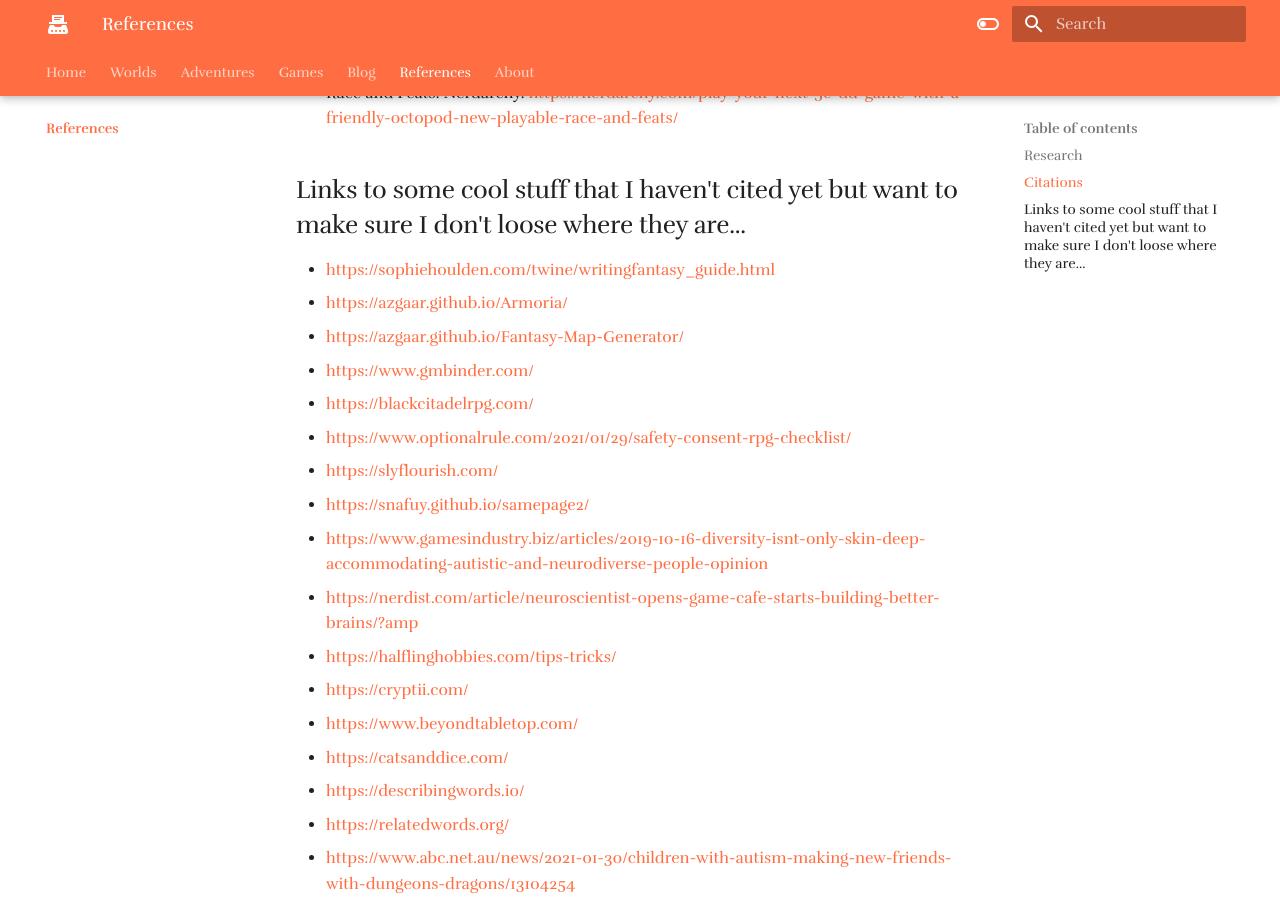
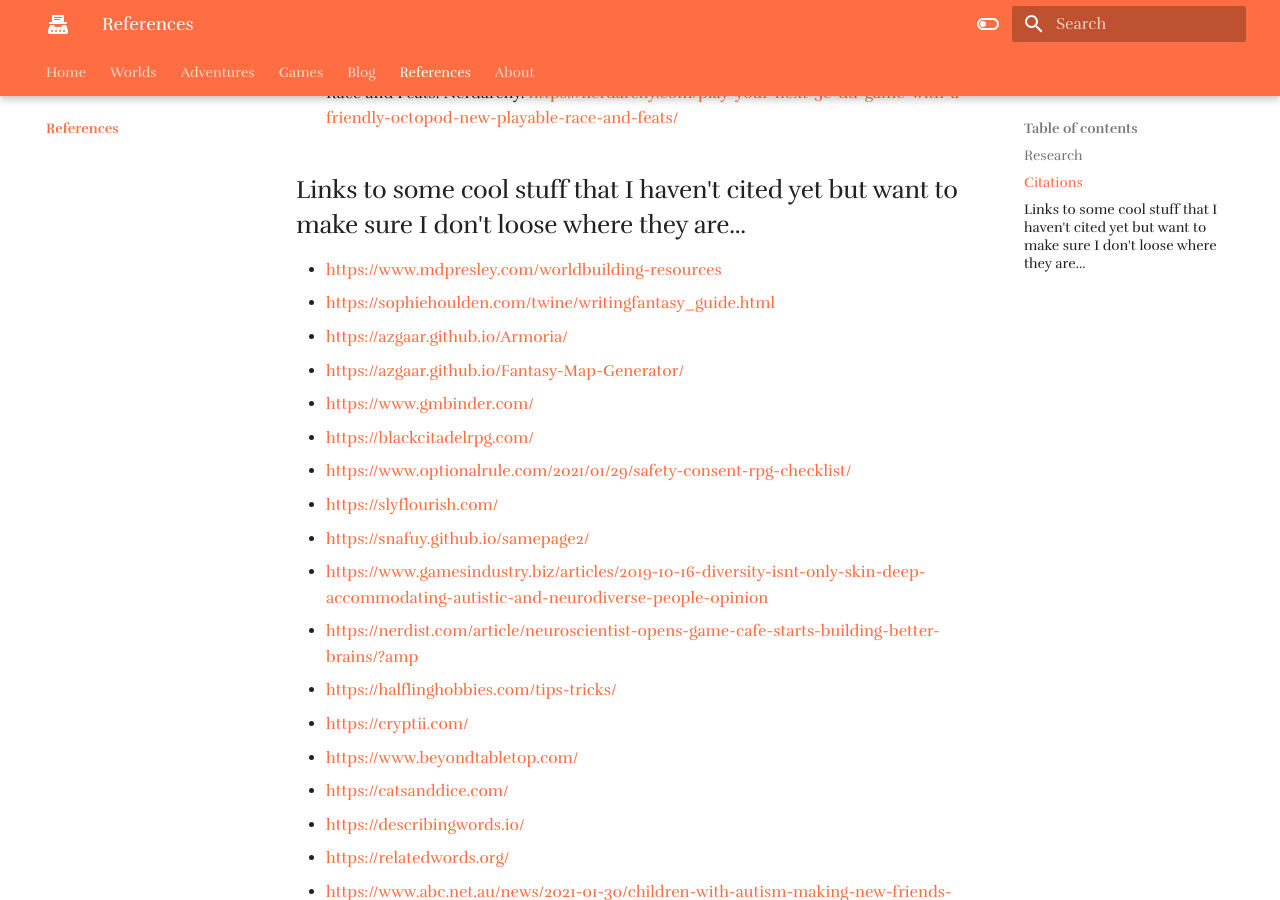
Before and after one commit to Half-Guinea-Press/zymurgical-oubliette, an MkDocs documentation site: the page built from docs/references/index.md, in a window 1280 px wide and 900 px high, scrolled down 433 px. Built offline with MkDocs 1.6.1 and Material for MkDocs 9.7.7, drawn with Linux system fonts in a browser that asks for light colours; some web fonts are replaced; comment, search, counter and statistics services are not loaded; some of the changed lines change nothing that is shown.

Commit message:
Update index.md

```diff
--- a/docs/references/index.md
+++ b/docs/references/index.md
@@ -12,6 +12,7 @@
 
 ## Links to some cool stuff that I haven't cited yet but want to make sure I don't loose where they are...
 
+- [https://www.mdpresley.com/worldbuilding-resources](https://www.mdpresley.com/worldbuilding-resources)
 - [https://sophiehoulden.com/twine/writingfantasy_guide.html](https://sophiehoulden.com/twine/writingfantasy_guide.html)
 - [https://azgaar.github.io/Armoria/](https://azgaar.github.io/Armoria/)
 - [https://azgaar.github.io/Fantasy-Map-Generator/](https://azgaar.github.io/Fantasy-Map-Generator/)
```
